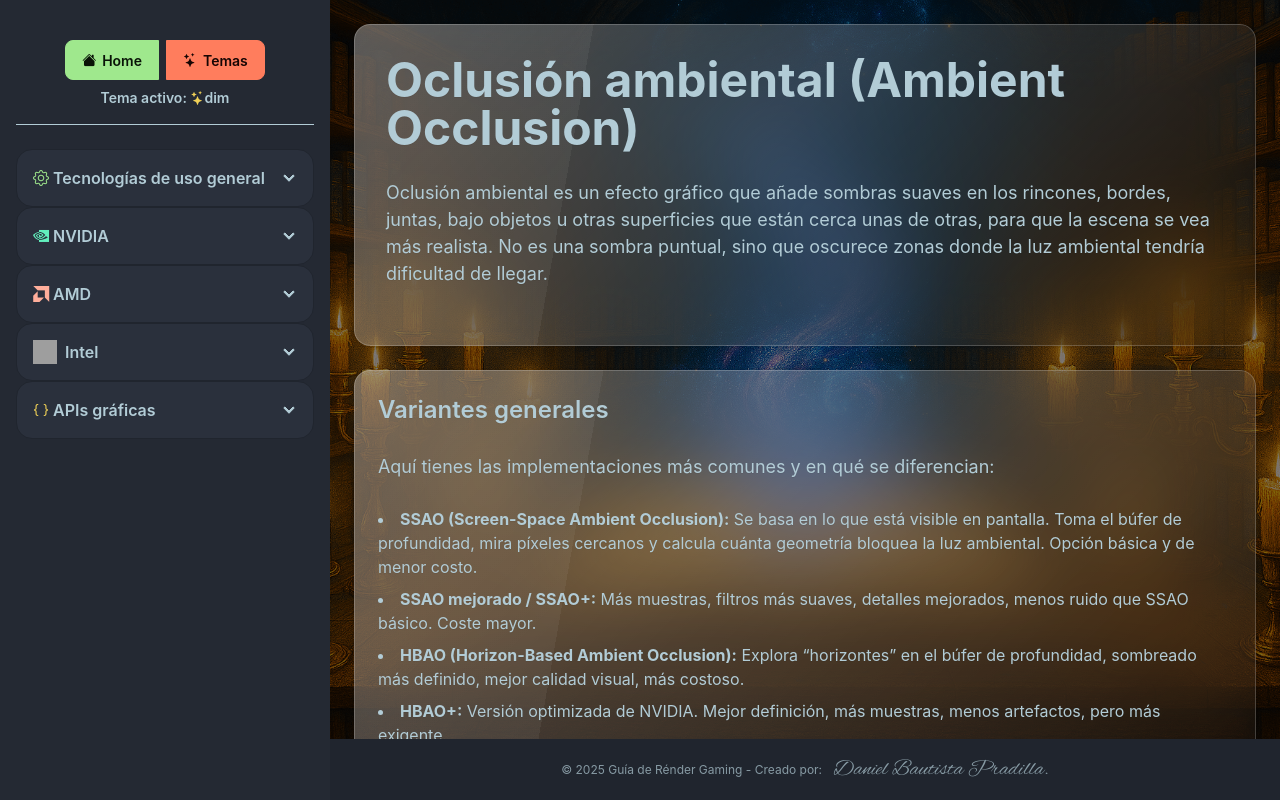
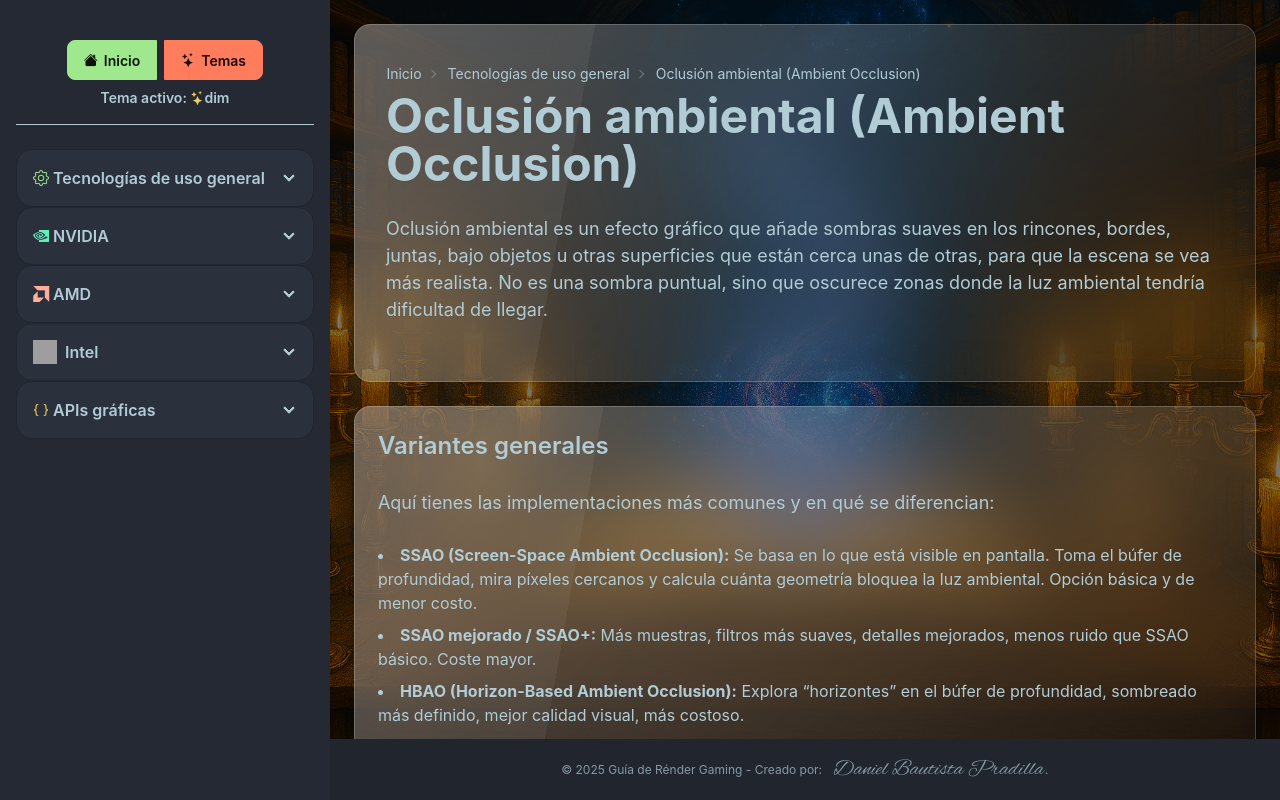
Before and after one commit to Danielbp019/GuiaRenderGaming, an Astro site: page /general/ambient-occlusion in a window 1280 px wide. Built offline with nearby package versions, Linux system fonts and the light colour scheme; Astro itself is replaced by a stand-in of ours; grey boxes are pictures that could not be loaded.

Commit message:
Update boton inicio y migas de pan
botón inicio traducido a inicio y migas de pan en oclusión ambiental

```diff
--- a/src/layouts/DashboardLayout.astro
+++ b/src/layouts/DashboardLayout.astro
@@ -50,7 +50,7 @@ const year = new Date().getFullYear();
           <br />
           <!-- Botones fijos arriba -->
           <div class="flex justify-center gap-2 mb-2 join join-horizontal">
-            <a href="/" class="btn btn-primary join-item"><i class="bi bi-house-fill"></i> Home</a>
+            <a href="/" class="btn btn-primary join-item"><i class="bi bi-house-fill"></i> Inicio</a>
             <a href="/temas" class="btn btn-secondary join-item"><i class="bi bi-stars"></i> Temas</a>
           </div>
 
--- a/src/pages/general/ambient-occlusion.astro
+++ b/src/pages/general/ambient-occlusion.astro
@@ -12,6 +12,15 @@ import DashboardLayout from "../../layouts/DashboardLayout.astro";
     <div class="hero-content w-full p-6 flex flex-col gap-6">
       <!-- Card con título + descripción -->
       <div class="glass rounded-box w-full p-8">
+
+        <div class="breadcrumbs text-sm">
+          <ul>
+            <li><a href="/">Inicio</a></li>
+            <li>Tecnologías de uso general</li>
+            <li>Oclusión ambiental (Ambient Occlusion)</li>
+          </ul>
+        </div>
+
         <h1 class="mb-5 text-5xl font-bold">Oclusión ambiental (Ambient Occlusion)</h1>
         <p>
           Oclusión ambiental es un efecto gráfico que añade sombras suaves en los rincones, bordes, juntas, bajo objetos
```
